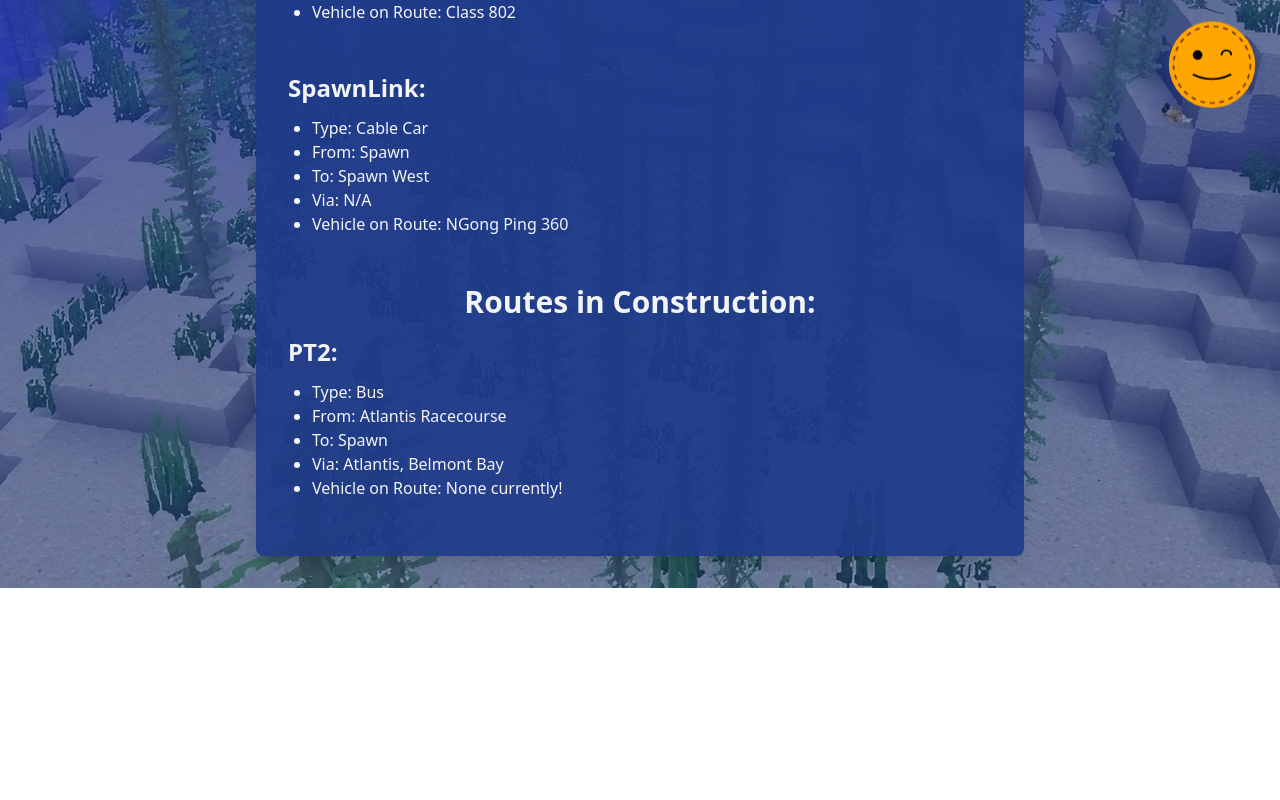
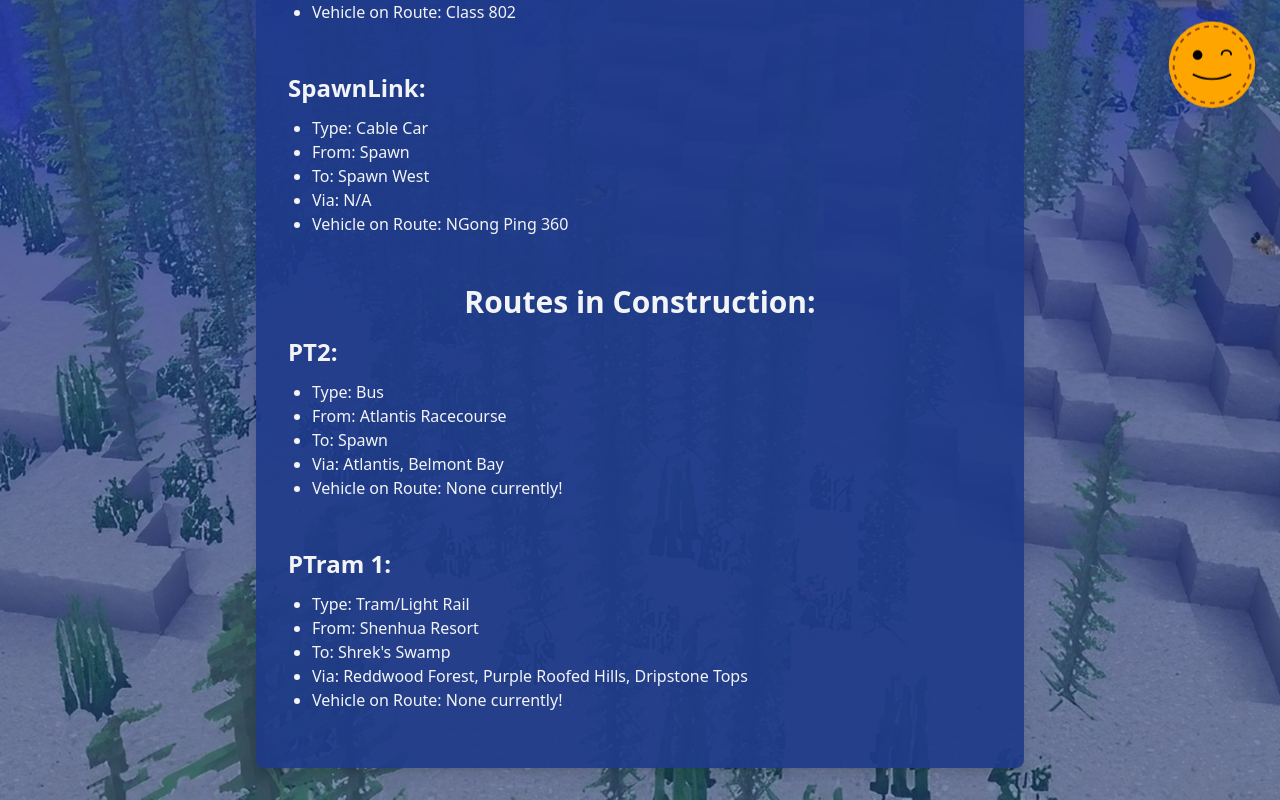
Before and after one commit to AwesomeKalin/pufferfishtranswebsite, a SvelteKit app: page /routes in a window 1280 px wide. Shown: the part 652-1452 px from the top of the page. Before the commit the page ends 1240 px from the top, so only its background shows below. Built offline with nearby package versions, Linux system fonts and the light colour scheme.

Commit message:
Add PTram 1 to routes page

```diff
--- a/src/routes/routes/+page.svelte
+++ b/src/routes/routes/+page.svelte
@@ -67,3 +67,12 @@
 	<li>Via: Atlantis, Belmont Bay</li>
 	<li>Vehicle on Route: None currently!</li>
 </ul>
+<br />
+<h3 class="mb-3 text-2xl font-semibold">PTram 1:</h3>
+<ul class="mb-6 list-disc pl-6">
+	<li>Type: Tram/Light Rail</li>
+	<li>From: Shenhua Resort</li>
+	<li>To: Shrek's Swamp</li>
+	<li>Via: Reddwood Forest, Purple Roofed Hills, Dripstone Tops</li>
+	<li>Vehicle on Route: None currently!</li>
+</ul>
```
Also changed, not shown: package.json (+9 -9 lines), 1 other file (tests, documents, lock files or other folders).
